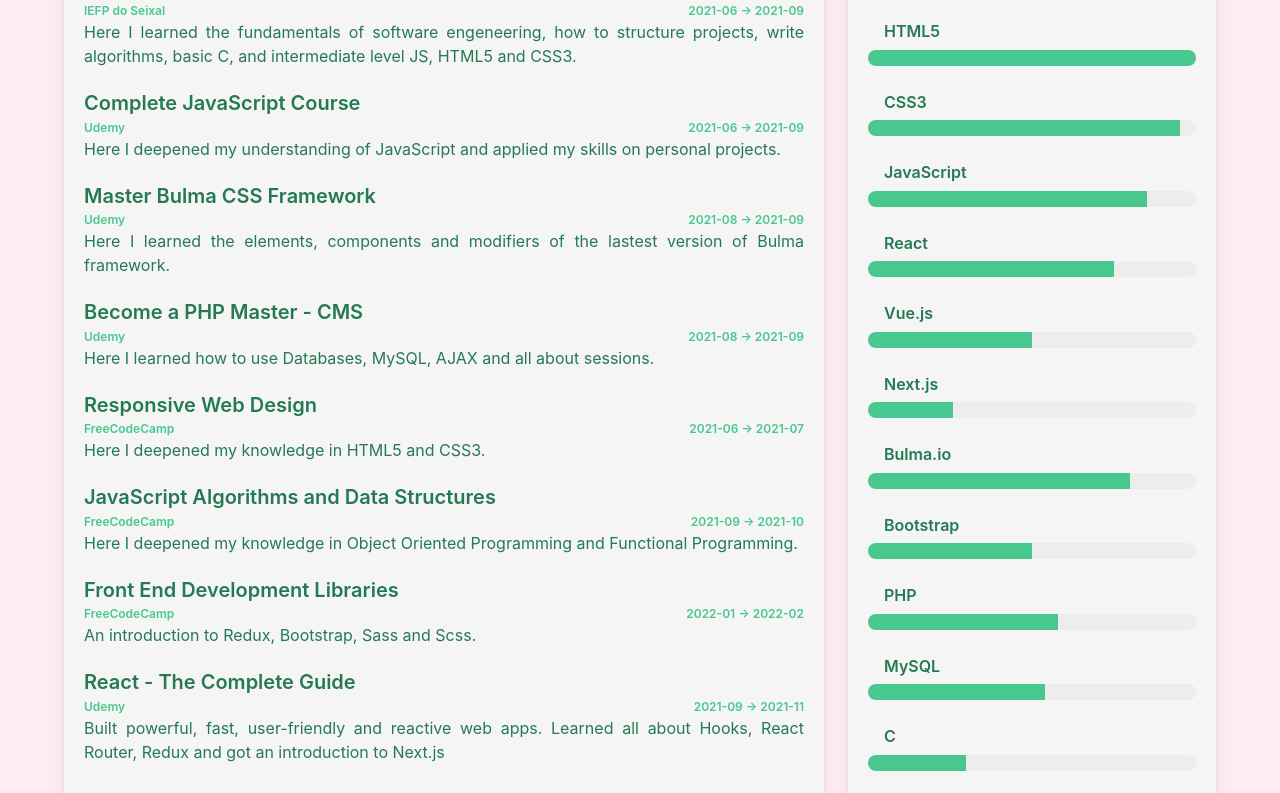
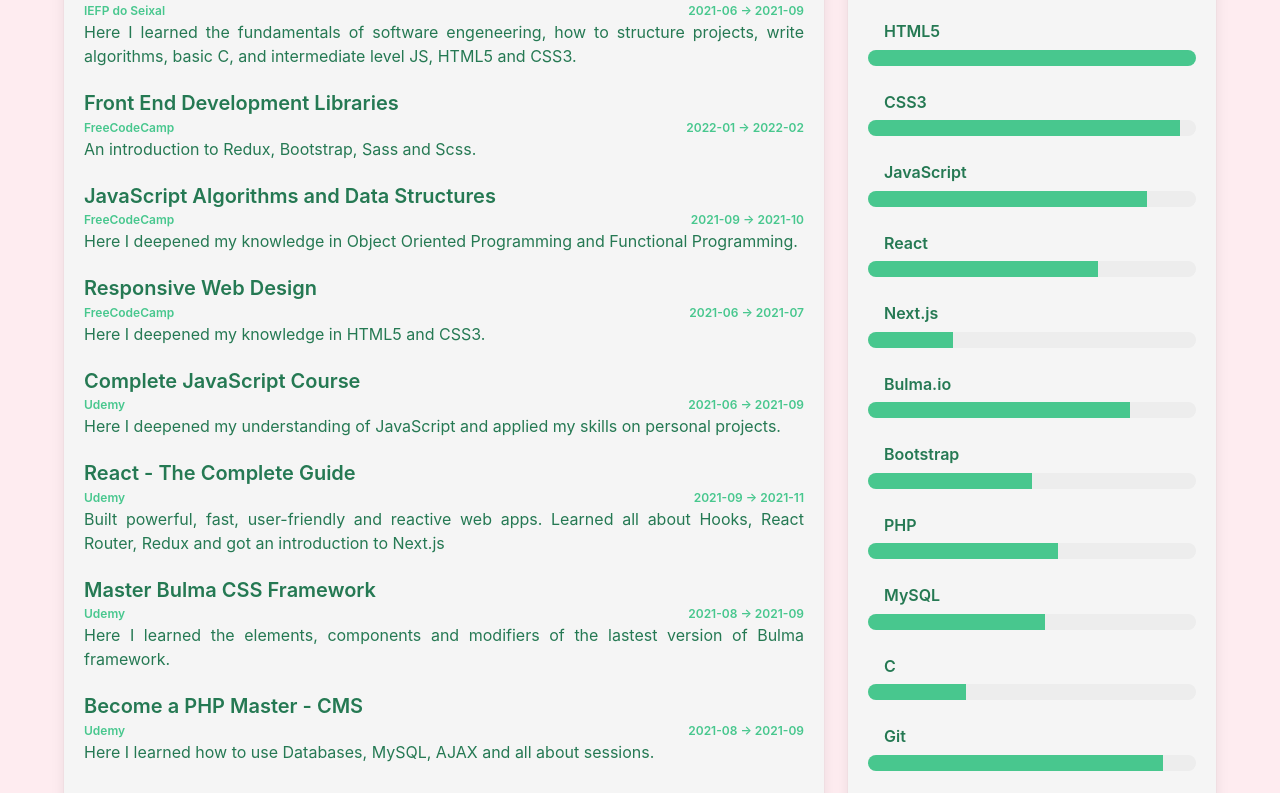
Before and after one commit to Ren-Oliveira/Resume, a React (Create React App) app: page /resume in a window 1280 px wide. Shown: the part 507-1300 px from the top of the page. Built offline with nearby package versions, Linux system fonts and the light colour scheme.

Commit message:
updated info

```diff
--- a/src/information/CoursesInfo.js
+++ b/src/information/CoursesInfo.js
@@ -1,6 +1,6 @@
 export const listOfCourses = [
   {
-    key: 1,
+    key: 'UX/UI Design',
     name: 'UX/UI Design',
     location: 'IEFP de Viana do Castelo',
     link: 'https://iefponline.iefp.pt/IEFP/pesquisas/IEFP/pesquisas/detalheOfertasFormacao.do?idFormacao=221654&posAbs=5&nav=true',
@@ -10,7 +10,7 @@ export const listOfCourses = [
       'Here I am studying techniques to research, investigate and evaluate user requirements and how to deliver exceptional and intuitive designs.',
   },
   {
-    key: 2,
+    key: 'Programming Languages - Web',
     name: 'Programming Languages - Web',
     location: 'IEFP do Seixal',
     link: 'https://www.iefp.pt/detalheservico?id=324648',
@@ -19,8 +19,38 @@ export const listOfCourses = [
     description:
       'Here I learned the fundamentals of software engeneering, how to structure projects, write algorithms, basic C, and intermediate level JS, HTML5 and CSS3.',
   },
+
   {
-    key: 3,
+    key: 'Front End Development Libraries',
+    name: 'Front End Development Libraries',
+    location: 'FreeCodeCamp',
+    link: 'https://www.freecodecamp.org/learn/front-end-development-libraries/',
+    dateStart: '2022-01',
+    dateEnd: '2022-02',
+    description: 'An introduction to Redux, Bootstrap, Sass and Scss.',
+  },
+  {
+    key: 'JavaScript Algorithms and Data Structures',
+    name: 'JavaScript Algorithms and Data Structures',
+    location: 'FreeCodeCamp',
+    link: 'https://www.freecodecamp.org/learn/javascript-algorithms-and-data-structures/',
+    dateStart: '2021-09',
+    dateEnd: '2021-10',
+    description:
+      'Here I deepened my knowledge in Object Oriented Programming and Functional Programming.',
+  },
+  {
+    key: 'Responsive Web Design',
+    name: 'Responsive Web Design',
+    location: 'FreeCodeCamp',
+    link: 'https://www.freecodecamp.org/learn/responsive-web-design/',
+    dateStart: '2021-06',
+    dateEnd: '2021-07',
+    description: 'Here I deepened my knowledge in HTML5 and CSS3.',
+  },
+
+  {
+    key: 'Complete JavaScript Course',
     name: 'Complete JavaScript Course',
     location: 'Udemy',
     link: 'https://www.udemy.com/course/the-complete-javascript-course/',
@@ -29,8 +59,18 @@ export const listOfCourses = [
     description:
       'Here I deepened my understanding of JavaScript and applied my skills on personal projects.',
   },
+  {
+    key: 'React - The Complete Guide',
+    name: 'React - The Complete Guide',
+    location: 'Udemy',
+    link: 'https://www.udemy.com/course/react-the-complete-guide-incl-redux/',
+    dateStart: '2021-09',
+    dateEnd: '2021-11',
+    description:
+      'Built powerful, fast, user-friendly and reactive web apps. Learned all about Hooks, React Router, Redux and got an introduction to Next.js',
+  },
   // {
-  //   key: 4,
+  //   key: 'Vue - Complete Guide',
   //   name: 'Vue - Complete Guide',
   //   location: 'Udemy',
   //   link: 'https://www.udemy.com/course/vuejs-2-the-complete-guide/',
@@ -40,7 +80,7 @@ export const listOfCourses = [
   //     'Here I learned the basics of Vue3 and constructed Multi- and Single- Page-Aplications.',
   // },
   {
-    key: 4,
+    key: 'Master Bulma CSS Framework',
     name: 'Master Bulma CSS Framework',
     location: 'Udemy',
     link: 'https://www.udemy.com/course/bulma-responsive-web-design-and-development/',
@@ -50,7 +90,7 @@ export const listOfCourses = [
       'Here I learned the elements, components and modifiers of the lastest version of Bulma framework.',
   },
   {
-    key: 5,
+    key: 'Become a PHP Master - CMS',
     name: 'Become a PHP Master - CMS',
     location: 'Udemy',
     link: 'https://www.udemy.com/course/php-for-complete-beginners-includes-msql-object-oriented/',
@@ -59,43 +99,4 @@ export const listOfCourses = [
     description:
       'Here I learned how to use Databases, MySQL, AJAX and all about sessions.',
   },
-  {
-    key: 6,
-    name: 'Responsive Web Design',
-    location: 'FreeCodeCamp',
-    link: 'https://www.freecodecamp.org/learn/responsive-web-design/',
-    dateStart: '2021-06',
-    dateEnd: '2021-07',
-    description: 'Here I deepened my knowledge in HTML5 and CSS3.',
-  },
-  {
-    key: 7,
-    name: 'JavaScript Algorithms and Data Structures',
-    location: 'FreeCodeCamp',
-    link: 'https://www.freecodecamp.org/learn/javascript-algorithms-and-data-structures/',
-    dateStart: '2021-09',
-    dateEnd: '2021-10',
-    description:
-      'Here I deepened my knowledge in Object Oriented Programming and Functional Programming.',
-  },
-  {
-    key: 8,
-    name: 'Front End Development Libraries',
-    location: 'FreeCodeCamp',
-    link: 'https://www.freecodecamp.org/learn/front-end-development-libraries/',
-    dateStart: '2022-01',
-    dateEnd: '2022-02',
-    description: 'An introduction to Redux, Bootstrap, Sass and Scss.',
-  },
-
-  {
-    key: 9,
-    name: 'React - The Complete Guide',
-    location: 'Udemy',
-    link: 'https://www.udemy.com/course/react-the-complete-guide-incl-redux/',
-    dateStart: '2021-09',
-    dateEnd: '2021-11',
-    description:
-      'Built powerful, fast, user-friendly and reactive web apps. Learned all about Hooks, React Router, Redux and got an introduction to Next.js',
-  },
 ];
--- a/src/information/SkillsInfo.js
+++ b/src/information/SkillsInfo.js
@@ -21,14 +21,14 @@ export const listOfSkills = [
     key: 'React',
     name: 'React',
     type: 'Programming',
-    value: 75,
+    value: 70,
   },
-  {
-    key: 'Vue.js',
-    name: 'Vue.js',
-    type: 'Programming',
-    value: 50,
-  },
+  // {
+  //   key: 'Vue.js',
+  //   name: 'Vue.js',
+  //   type: 'Programming',
+  //   value: 50,
+  // },
   {
     key: 'Next.js',
     name: 'Next.js',
```
